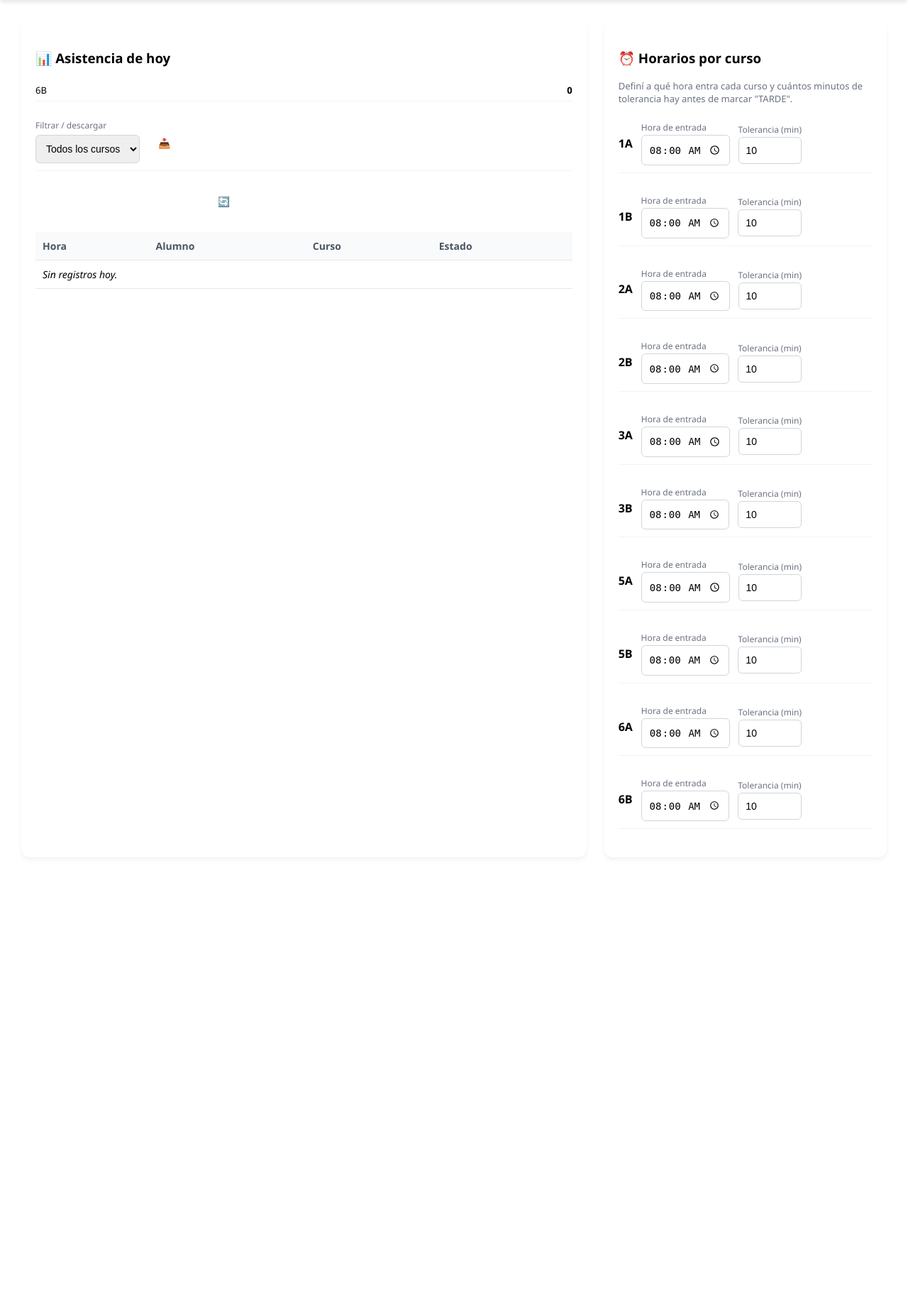
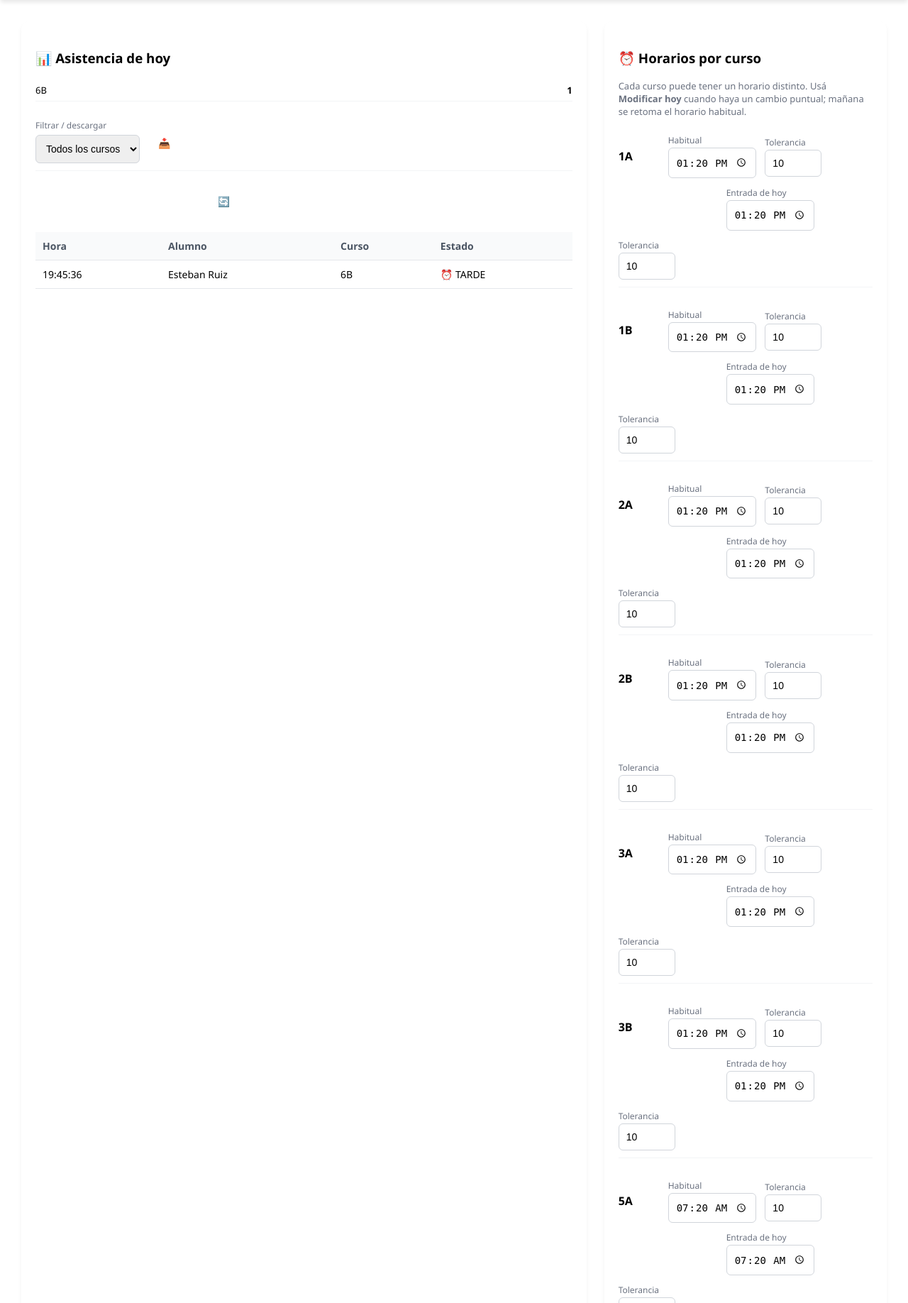
Before and after one commit to Estebanquito9347/asistencia_digitial, a Flask app: page /admin in a window 1280 px wide. Shown: the part 103-1939 px from the top of the page at 71% size. Before the commit the page ends 1260 px from the top, so only its background shows below. Run offline with Flask 3, Linux system fonts and the light colour scheme; the visitor is signed in with stand-in values (Sample User, id 1); data that the repository does not hold is empty.

Commit message:
sistema de asistencia

```diff
--- /dev/null
+++ b/asistencia/6B/2026-08-26.csv
@@ -0,0 +1,2 @@
+Fecha;Hora;Alumno;Curso;Estado
+2026-08-26;19:45:36;Esteban Ruiz;6B;TARDE
--- a/routes/api.py
+++ b/routes/api.py
@@ -140,12 +140,42 @@
             cursos = sorted(d for d in os.listdir(carpeta_rostros) if os.path.isdir(os.path.join(carpeta_rostros, d)))
 
         horarios_guardados = gestor_horarios.obtener_todos()
-        resultado = {curso: gestor_horarios.obtener(curso) for curso in cursos}
+        hoy = datetime.now().date()
+        resultado = {}
+        for curso in cursos:
+            efectivo = gestor_horarios.obtener(curso, hoy)
+            habitual = gestor_horarios.obtener(curso)
+            contraturno = gestor_horarios.obtener_contraturno(curso)
+            cfg = gestor_horarios.obtener_todos().get(curso, {})
+            resultado[curso] = {
+                **efectivo,
+                "hora_habitual": habitual["hora_entrada"],
+                "tolerancia_habitual": habitual["tolerancia_minutos"],
+                "hora_contraturno": contraturno["hora_entrada"],
+                "tolerancia_contraturno": contraturno["tolerancia_minutos"],
+                "modo_hoy": ("contraturno" if (
+                    isinstance(cfg, dict) and
+                    cfg.get("cambios", {}).get(hoy.strftime("%Y-%m-%d"), {}).get("tipo")
+                    in ("contraturno", "contraturno_id")
+                ) else None),
+                "modificado_hoy": efectivo != habitual,
+            }
         # Por si hay horarios guardados de cursos que ya no tienen carpeta
         # (cambiaron de nombre, etc.) — los mostramos igual para no perder
         # la configuración silenciosamente.
         for curso, cfg in horarios_guardados.items():
-            resultado.setdefault(curso, cfg)
+            habitual_cfg = cfg.get("habitual", cfg)
+            contraturno_cfg = cfg.get("contraturno", habitual_cfg)
+            cambio_hoy = cfg.get("cambios", {}).get(hoy.strftime("%Y-%m-%d"), {})
+            resultado.setdefault(curso, {
+                **gestor_horarios.obtener(curso, hoy),
+                "hora_habitual": habitual_cfg.get("hora_entrada", "07:20"),
+                "tolerancia_habitual": habitual_cfg.get("tolerancia_minutos", 10),
+                "hora_contraturno": contraturno_cfg.get("hora_entrada", "07:20"),
+                "tolerancia_contraturno": contraturno_cfg.get("tolerancia_minutos", 10),
+                "modo_hoy": cambio_hoy.get("tipo"),
+                "modificado_hoy": bool(cambio_hoy),
+            })
 
         return jsonify({"horarios": resultado})
 
@@ -156,16 +186,94 @@
         curso = (data.get("curso") or "").strip()
         hora_entrada = (data.get("hora_entrada") or "").strip()
         tolerancia_minutos = data.get("tolerancia_minutos", 10)
+        # Las llamadas antiguas siguen guardando el horario habitual;
+        # la interfaz nueva envía False explícitamente para un cambio de hoy.
+        guardar_habitual = bool(data.get("guardar_habitual", True))
+        accion = data.get("accion", "habitual" if guardar_habitual else "especial")
 
-        if not curso or not hora_entrada:
+        if accion in ("activar_normal", "activar_contraturno"):
+            try:
+                gestor_horarios.activar_modo(
+                    curso, "normal" if accion == "activar_normal" else "contraturno",
+                    fecha=datetime.now().date()
+                )
+            except ValueError as exc:
+                return jsonify({"ok": False, "mensaje": str(exc)}), 400
+            return jsonify({"ok": True})
+
+        if not hora_entrada:
             return jsonify({"ok": False, "mensaje": "Faltan 'curso' o 'hora_entrada'"}), 400
 
         try:
-            gestor_horarios.establecer(curso, hora_entrada, int(tolerancia_minutos))
-        except ValueError:
-            return jsonify({"ok": False, "mensaje": "Formato de hora inválido (usar HH:MM)"}), 400
+            gestor_horarios.establecer(
+                curso, hora_entrada, int(tolerancia_minutos),
+                fecha=datetime.now().date(), habitual=accion == "habitual",
+                modo="contraturno" if accion == "contraturno" else "especial"
+            )
+        except (TypeError, ValueError):
+            return jsonify({"ok": False, "mensaje": "Revisá la hora (HH:MM) y una tolerancia entre 0 y 120"}), 400
 
         return jsonify({"ok": True})
+
+    @bp.route("/admin/api/contraturnos", methods=["GET"])
+    @requiere_admin
+    def admin_obtener_contraturnos():
+        return jsonify({"contraturnos": gestor_horarios.obtener_contraturnos()})
+
+    @bp.route("/admin/api/contraturnos", methods=["POST"])
+    @requiere_admin
+    def admin_crear_contraturno():
+        return _guardar_contraturno()
+
+    @bp.route("/admin/api/contraturnos/<identificador>", methods=["PUT"])
+    @requiere_admin
+    def admin_actualizar_contraturno(identificador):
+        return _guardar_contraturno(identificador)
+
+    @bp.route("/admin/api/contraturnos/<identificador>", methods=["DELETE"])
+    @requiere_admin
+    def admin_eliminar_contraturno(identificador):
+        data = request.get_json(silent=True) or {}
+        curso = (data.get("curso") or "").strip()
+        try:
+            gestor_horarios.eliminar_contraturno(identificador, curso)
+        except KeyError:
+            return jsonify({"ok": False, "mensaje": "Contraturno no encontrado"}), 404
+        return jsonify({"ok": True})
+
+    @bp.route("/admin/api/contraturnos/<identificador>/activar", methods=["POST"])
+    @requiere_admin
+    def admin_activar_contraturno(identificador):
+        data = request.get_json(silent=True) or {}
+        curso = (data.get("curso") or "").strip()
+        try:
+            gestor_horarios.activar_contraturno_registro(
+                identificador, curso, fecha=datetime.now().date()
+            )
+        except KeyError:
+            return jsonify({"ok": False, "mensaje": "Contraturno no encontrado"}), 404
+        return jsonify({"ok": True})
+
+    def _guardar_contraturno(identificador=None):
+        data = request.get_json(silent=True) or {}
+        curso = (data.get("curso") or "").strip()
+        dia = (data.get("dia") or "").strip().lower()
+        hora = (data.get("hora_entrada") or "").strip()
+        tolerancia = data.get("tolerancia_minutos", 10)
+        if not curso or dia not in ("lunes", "martes", "miércoles", "jueves", "viernes"):
+            return jsonify({"ok": False, "mensaje": "Elegí un curso y un día válido"}), 400
+        try:
+            if identificador:
+                registro = gestor_horarios.actualizar_contraturno(
+                    identificador, curso, dia, hora, tolerancia
+                )
+            else:
+                registro = gestor_horarios.crear_contraturno(curso, dia, hora, tolerancia)
+        except KeyError:
+            return jsonify({"ok": False, "mensaje": "Contraturno no encontrado"}), 404
+        except (TypeError, ValueError):
+            return jsonify({"ok": False, "mensaje": "Revisá la hora y la tolerancia (0 a 120)"}), 400
+        return jsonify({"ok": True, "contraturno": registro})
 
     @bp.route("/admin/descargar_asistencia/<curso>")
     @requiere_admin
--- a/static/admin.js
+++ b/static/admin.js
@@ -24,6 +24,7 @@
                 option.innerText = curso;
                 filtroCurso.appendChild(option);
             });
+            cargarContraturnos();
         })
         .catch(err => console.error('Error al cargar cursos:', err));
 }
@@ -84,29 +85,113 @@
                 const cfg = data.horarios[curso];
                 return `
                     <div class="control-group horario-fila">
-                        <strong>${curso}</strong>
-                        <label>Hora de entrada
-                            <input type="time" id="hora-${curso}" value="${cfg.hora_entrada}">
+                        <div class="horario-curso"><strong>${curso}</strong>
+                            ${cfg.modificado_hoy ? '<small>⚠️ Cambio aplicado hoy</small>' : ''}
+                        </div>
+                        <label>Habitual
+                            <input type="time" id="hora-habitual-${curso}" value="${cfg.hora_habitual}">
                         </label>
-                        <label>Tolerancia (min)
-                            <input type="number" id="tolerancia-${curso}" value="${cfg.tolerancia_minutos}" min="0" max="120">
+                        <label>Tolerancia
+                            <input type="number" id="tolerancia-habitual-${curso}" value="${cfg.tolerancia_habitual}" min="0" max="120">
                         </label>
-                        <button onclick="guardarHorario('${curso}')">Guardar</button>
+                        <button onclick="guardarHorario('${curso}', true)">Guardar habitual</button>
+                        <label>Entrada de hoy
+                            <input type="time" id="hora-hoy-${curso}" value="${cfg.hora_entrada}">
+                        </label>
+                        <label>Tolerancia
+                            <input type="number" id="tolerancia-hoy-${curso}" value="${cfg.tolerancia_minutos}" min="0" max="120">
+                        </label>
+                        <button class="btn-success" onclick="guardarHorario('${curso}', false)">Modificar hoy</button>
                     </div>
                 `;
             }).join('');
+
         })
         .catch(err => console.error('Error al cargar horarios:', err));
 }
 
-function guardarHorario(curso) {
-    const hora_entrada = document.getElementById(`hora-${curso}`).value;
-    const tolerancia_minutos = document.getElementById(`tolerancia-${curso}`).value;
+function cargarContraturnos() {
+    fetch('/admin/api/contraturnos')
+        .then(res => res.json())
+        .then(data => {
+            const cursos = [...filtroCurso.options].filter(o => o.value).map(o => o.value);
+            const selector = document.getElementById('contraturnoCurso');
+            selector.innerHTML = cursos.map(c => `<option value="${c}">${c}</option>`).join('');
+            const lista = document.getElementById('listaContraturnos');
+            lista.innerHTML = (data.contraturnos || []).map(r => `
+                <div class="contraturno-registro">
+                    <strong>${r.curso}</strong> · ${r.dia} · ${r.hora_entrada}
+                    <span>(${r.tolerancia_minutos} min)</span>
+                    <button onclick="editarContraturno('${r.id}', '${r.curso}', '${r.dia}', '${r.hora_entrada}', ${r.tolerancia_minutos})">Editar</button>
+                    <button class="btn-success" onclick="activarContraturno('${r.id}', '${r.curso}')">Usar hoy</button>
+                    <button class="btn-danger" onclick="eliminarContraturno('${r.id}', '${r.curso}')">Eliminar</button>
+                </div>
+            `).join('') || '<em>No hay contraturnos cargados.</em>';
+        })
+        .catch(err => console.error('Error al cargar contraturnos:', err));
+}
+
+function activarContraturno(id, curso) {
+    fetch(`/admin/api/contraturnos/${encodeURIComponent(id)}/activar`, {
+        method: 'POST', headers: {'Content-Type': 'application/json'}, body: JSON.stringify({curso})
+    }).then(res => res.json()).then(data => {
+        statusAdmin.innerText = data.ok ? `✅ Contraturno de ${curso} activado para hoy` : `❌ ${data.mensaje}`;
+    });
+}
+
+document.getElementById('formContraturno').addEventListener('submit', event => {
+    event.preventDefault();
+    const datos = {
+        curso: document.getElementById('contraturnoCurso').value,
+        dia: document.getElementById('contraturnoDia').value,
+        hora_entrada: document.getElementById('contraturnoHora').value,
+        tolerancia_minutos: document.getElementById('contraturnoTolerancia').value
+    };
+    fetch('/admin/api/contraturnos', {
+        method: 'POST', headers: {'Content-Type': 'application/json'}, body: JSON.stringify(datos)
+    }).then(res => res.json()).then(data => {
+        statusAdmin.innerText = data.ok ? '✅ Contraturno agregado' : `❌ ${data.mensaje}`;
+        if (data.ok) cargarContraturnos();
+    });
+});
+
+function editarContraturno(id, curso, dia, hora, tolerancia) {
+    const datos = {
+        curso, dia: prompt('Día (lunes a viernes):', dia),
+        hora_entrada: prompt('Hora de entrada (HH:MM):', hora),
+        tolerancia_minutos: prompt('Tolerancia en minutos:', tolerancia)
+    };
+    if (!datos.dia || !datos.hora_entrada || datos.tolerancia_minutos === null) return;
+    fetch(`/admin/api/contraturnos/${encodeURIComponent(id)}`, {
+        method: 'PUT', headers: {'Content-Type': 'application/json'}, body: JSON.stringify(datos)
+    }).then(res => res.json()).then(data => {
+        statusAdmin.innerText = data.ok ? '✅ Contraturno actualizado' : `❌ ${data.mensaje}`;
+        if (data.ok) cargarContraturnos();
+    });
+}
+
+function eliminarContraturno(id, curso) {
+    if (!confirm(`¿Eliminar el contraturno de ${curso}?`)) return;
+    fetch(`/admin/api/contraturnos/${encodeURIComponent(id)}`, {
+        method: 'DELETE',
+        headers: { 'Content-Type': 'application/json' },
+        body: JSON.stringify({curso})
+    })
+    .then(res => res.json()).then(data => {
+        statusAdmin.innerText = data.ok ? '✅ Contraturno eliminado' : `❌ ${data.mensaje}`;
+        if (data.ok) cargarContraturnos();
+    });
+}
+
+function guardarHorario(curso, guardar_habitual) {
+    const sufijo = guardar_habitual ? 'habitual' : 'hoy';
+    const hora_entrada = document.getElementById(`hora-${sufijo}-${curso}`).value;
+    const tolerancia_minutos = document.getElementById(`tolerancia-${sufijo}-${curso}`).value;
 
     fetch('/admin/api/horarios', {
         method: 'POST',
         headers: { 'Content-Type': 'application/json' },
-        body: JSON.stringify({ curso, hora_entrada, tolerancia_minutos })
+        body: JSON.stringify({ curso, hora_entrada, tolerancia_minutos, guardar_habitual })
     })
     .then(res => res.json())
     .then(data => {
--- a/static/style.css
+++ b/static/style.css
@@ -188,3 +188,35 @@
     width: auto;
     padding: 8px 14px;
 }
+.horario-curso {
+    min-width: 58px;
+    display: flex;
+    flex-direction: column;
+    gap: 3px;
+}
+.horario-curso small {
+    color: var(--warning);
+    font-size: 11px;
+}
+
+.contraturno-form {
+    display: grid;
+    grid-template-columns: repeat(5, 1fr);
+    gap: 8px;
+    margin-bottom: 15px;
+}
+.contraturno-form button { margin-top: 5px; }
+.contraturno-registro {
+    display: flex;
+    align-items: center;
+    gap: 8px;
+    flex-wrap: wrap;
+    padding: 9px 0;
+    border-bottom: 1px solid #f3f4f6;
+    font-size: 14px;
+}
+.contraturno-registro span { color: #6b7280; }
+.contraturno-registro button { width: auto; padding: 6px 10px; margin-left: auto; }
+@media (max-width: 700px) {
+    .contraturno-form { grid-template-columns: 1fr 1fr; }
+}
--- a/templates/admin.html
+++ b/templates/admin.html
@@ -46,10 +46,31 @@
         <div class="panel">
             <h3>⏰ Horarios por curso</h3>
             <p style="color:#6b7280; font-size:13px;">
-                Definí a qué hora entra cada curso y cuántos minutos de
-                tolerancia hay antes de marcar "TARDE".
+                Cada curso puede tener un horario distinto. Usá
+                <strong>Modificar hoy</strong> cuando haya un cambio puntual;
+                mañana se retoma el horario habitual.
             </p>
             <div id="listaHorarios"></div>
+        </div>
+
+        <div class="panel">
+            <h3>🔁 Contraturnos</h3>
+            <p style="color:#6b7280; font-size:13px;">
+                Agregá, modificá o eliminá los horarios alternativos de cada
+                curso por día de la semana.
+            </p>
+            <form id="formContraturno" class="contraturno-form">
+                <select id="contraturnoCurso" required></select>
+                <select id="contraturnoDia" required>
+                    <option value="lunes">Lunes</option><option value="martes">Martes</option>
+                    <option value="miércoles">Miércoles</option><option value="jueves">Jueves</option>
+                    <option value="viernes">Viernes</option>
+                </select>
+                <input id="contraturnoHora" type="time" required>
+                <input id="contraturnoTolerancia" type="number" min="0" max="120" value="10" required>
+                <button type="submit">Agregar contraturno</button>
+            </form>
+            <div id="listaContraturnos"></div>
         </div>
     </div>
 
```
Also changed, not shown: core/horarios.py (+205 -16 lines), horarios.json (added, +18 -0 lines).
